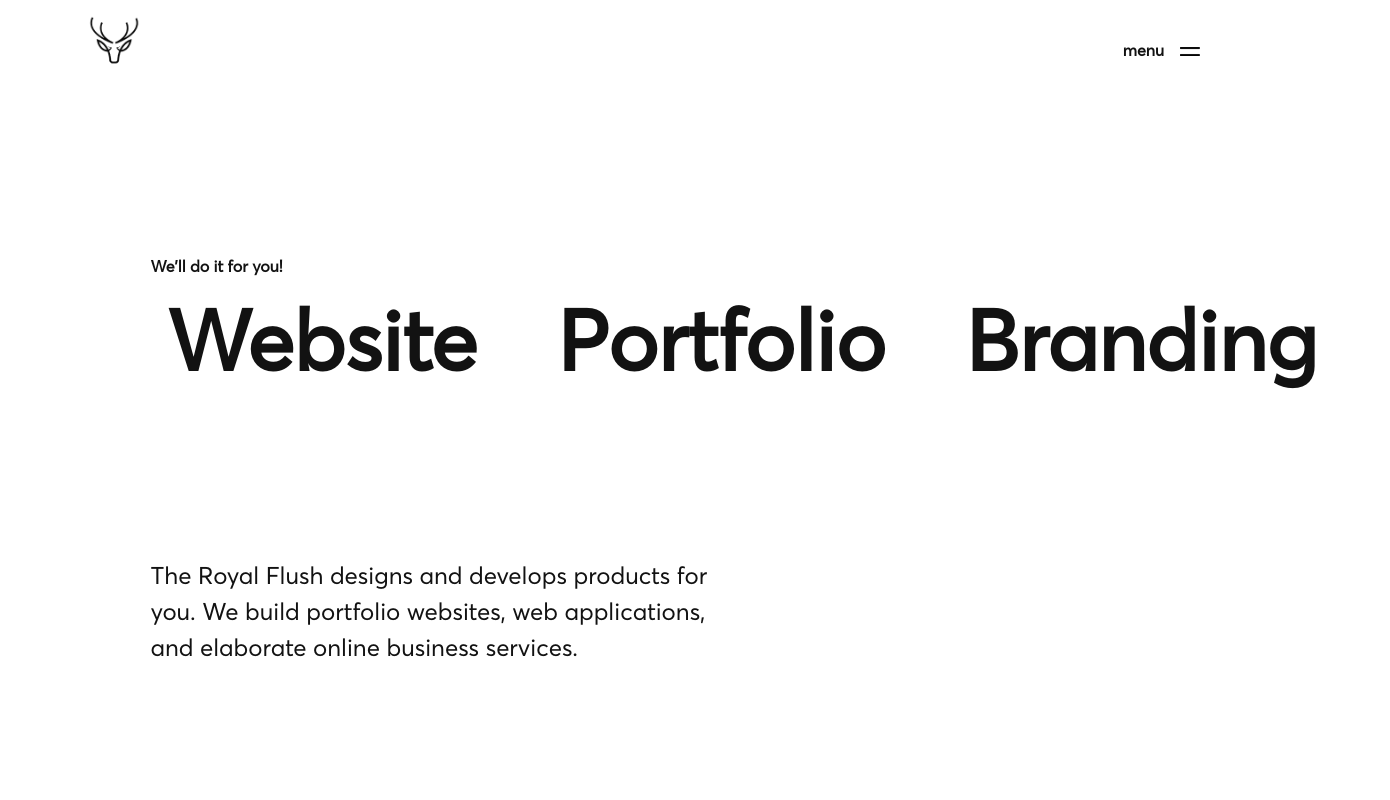
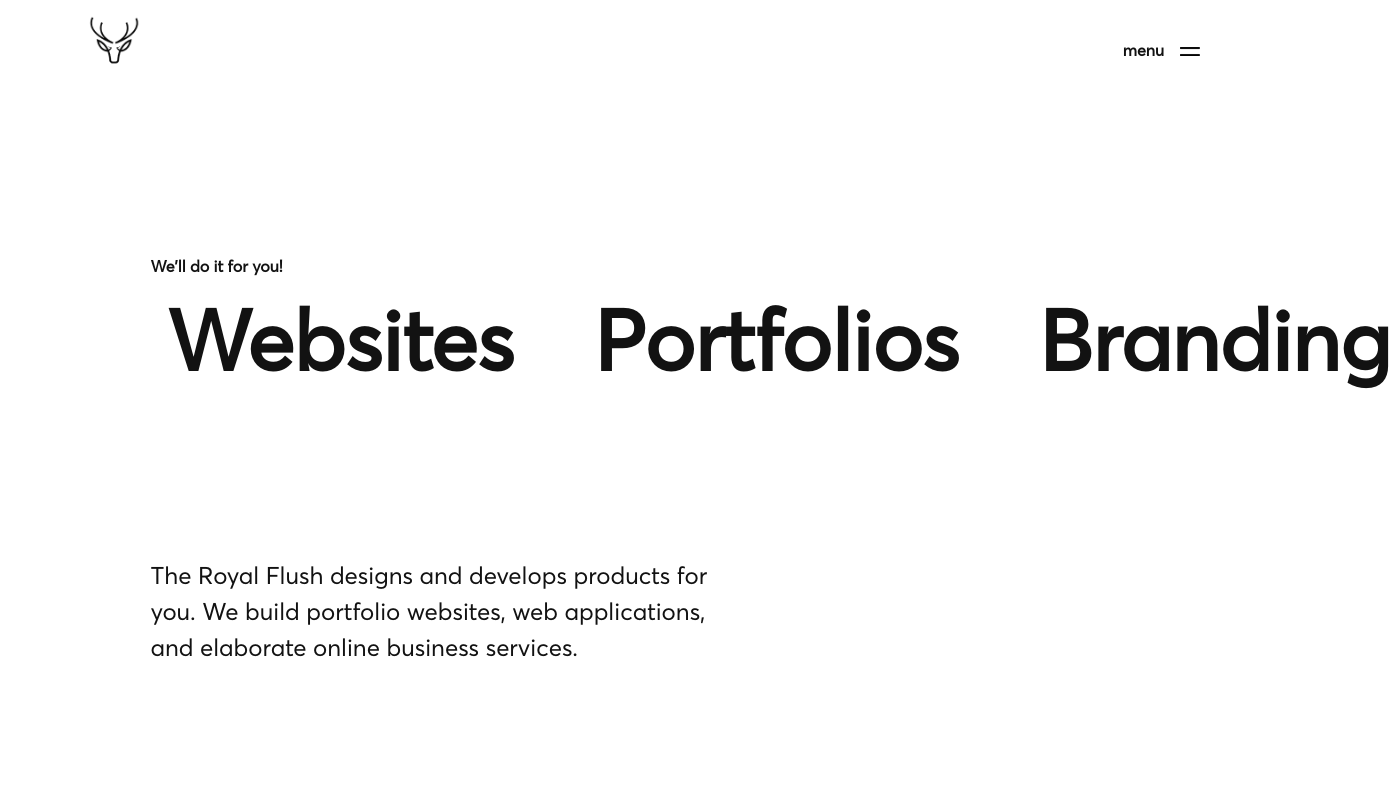
Before and after one commit to The-Royal-Flush/trf-2, a React (Create React App) app: page / in a window 1280 px wide. Shown: the top 800 px of the page, 1390 px wide, since content can reach past the window. Built offline with nearby package versions, Linux system fonts and the light colour scheme; a web font is replaced by a local one.

Commit message:
text changes

```diff
--- a/src/Components/Home.js
+++ b/src/Components/Home.js
@@ -10,7 +10,7 @@ function Home() {
                 <div className="heroTitle">
                     <h6>We'll do it for you!</h6>
                     <div className='heroHeading'>
-                        <h1>Website </h1> <h1>Portfolio </h1><h1>Branding</h1>
+                        <h1>Websites </h1> <h1>Portfolios </h1><h1>Branding</h1>
                     </div>
                 </div>
                 <h3 className='heroSubTitle'>The Royal Flush designs and develops products for you.
```
